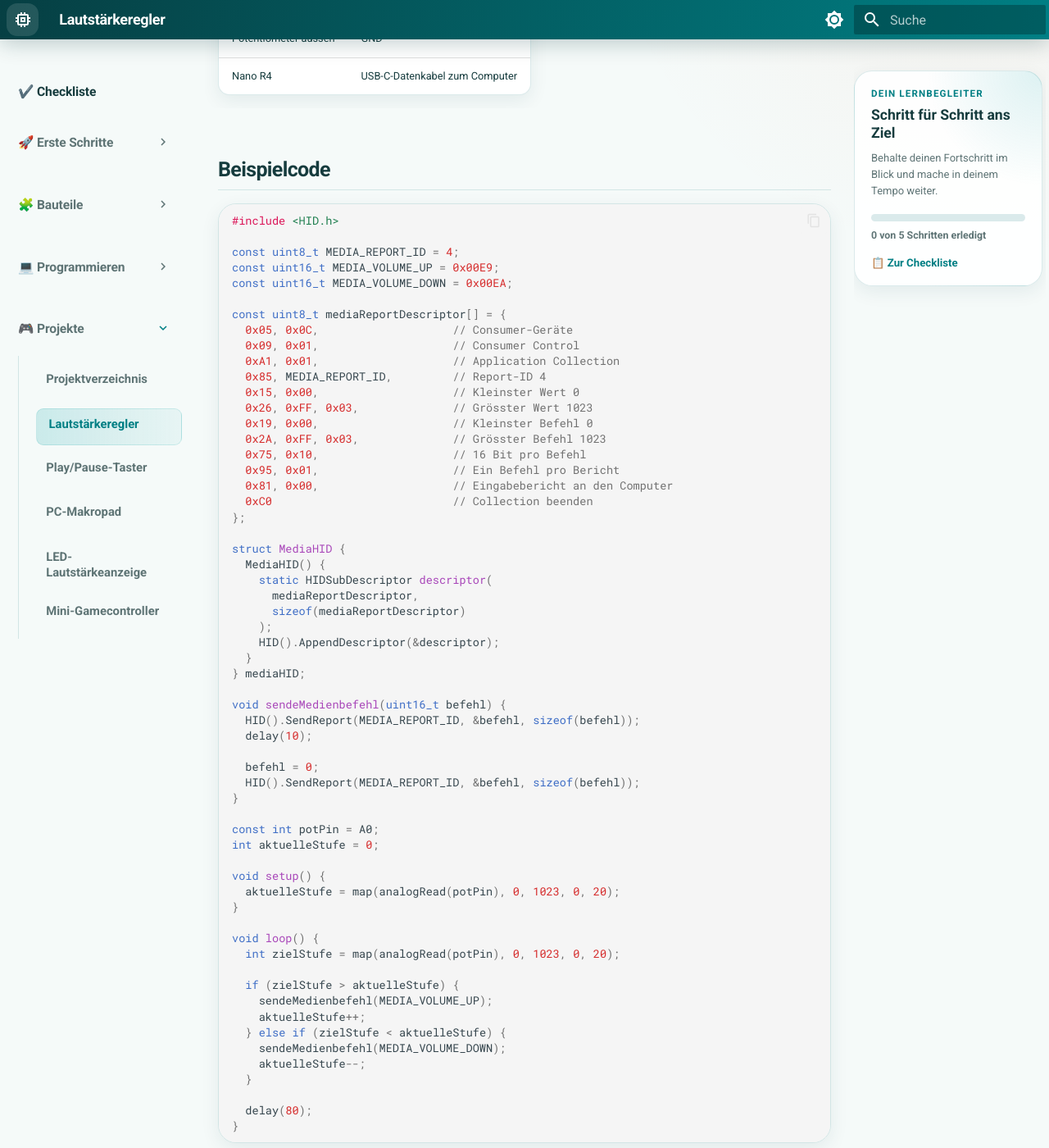
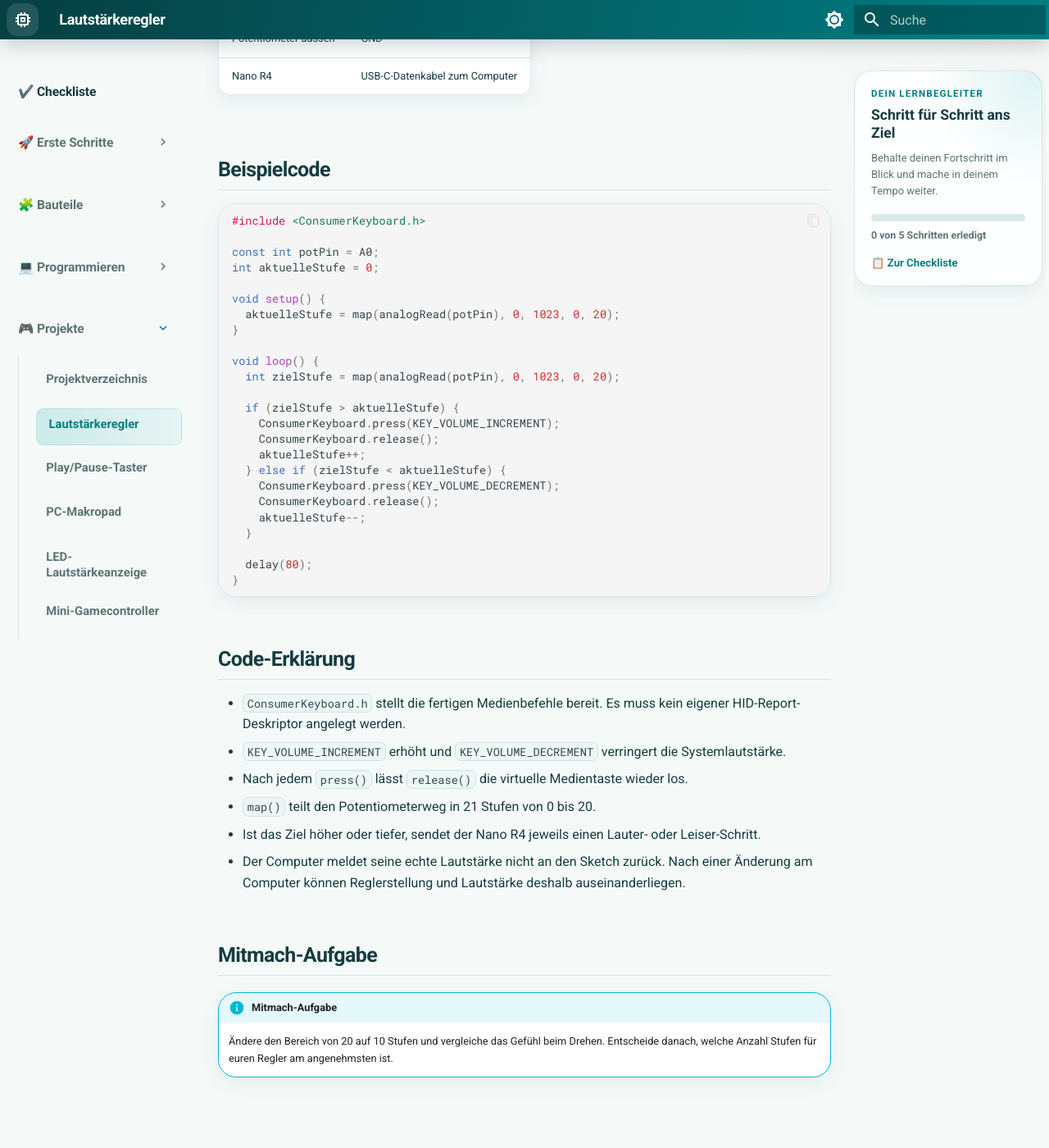
Before and after one commit to reflxlab/HID-Manual, an MkDocs documentation site: the page built from docs/projekte/lautstaerke.md, in a window 1280 px wide and 1400 px high, scrolled down 696 px. Shown: the whole window at 82% size. Built offline with MkDocs 1.6.1 and Material for MkDocs 9.7.7, drawn with Linux system fonts in a browser that asks for light colours; some of the changed text lies outside the part shown.

Commit message:
Projects updated

````diff
--- a/docs/projekte/lautstaerke.md
+++ b/docs/projekte/lautstaerke.md
@@ -2,7 +2,7 @@
 
 Ein Potentiometer steuert die Lautstärke des Computers, indem der Nano R4 standardisierte Consumer-Control-Befehle über USB-C sendet. Die Stellung ist dabei nicht absolut: Der Sketch sendet nur schrittweise **lauter** oder **leiser**.
 
-Der Sketch verwendet die im Nano-R4-Boardpaket enthaltene Bibliothek `HID.h`. Eine zusätzliche HID-Bibliothek muss nicht installiert werden.
+Der Sketch verwendet ausschließlich `ConsumerKeyboard.h`. Es sind weder ein eigener HID-Report-Deskriptor noch selbst angelegte Bibliotheksdateien nötig.
 
 !!! info "Verhalten prüfen"
 
@@ -20,44 +20,7 @@ Der Sketch verwendet die im Nano-R4-Boardpaket enthaltene Bibliothek `HID.h`. Ei
 ## Beispielcode
 
 ```cpp
-#include <HID.h>
-
-const uint8_t MEDIA_REPORT_ID = 4;
-const uint16_t MEDIA_VOLUME_UP = 0x00E9;
-const uint16_t MEDIA_VOLUME_DOWN = 0x00EA;
-
-const uint8_t mediaReportDescriptor[] = {
-  0x05, 0x0C,                    // Consumer-Geräte
-  0x09, 0x01,                    // Consumer Control
-  0xA1, 0x01,                    // Application Collection
-  0x85, MEDIA_REPORT_ID,         // Report-ID 4
-  0x15, 0x00,                    // Kleinster Wert 0
-  0x26, 0xFF, 0x03,              // Grösster Wert 1023
-  0x19, 0x00,                    // Kleinster Befehl 0
-  0x2A, 0xFF, 0x03,              // Grösster Befehl 1023
-  0x75, 0x10,                    // 16 Bit pro Befehl
-  0x95, 0x01,                    // Ein Befehl pro Bericht
-  0x81, 0x00,                    // Eingabebericht an den Computer
-  0xC0                           // Collection beenden
-};
-
-struct MediaHID {
-  MediaHID() {
-    static HIDSubDescriptor descriptor(
-      mediaReportDescriptor,
-      sizeof(mediaReportDescriptor)
-    );
-    HID().AppendDescriptor(&descriptor);
-  }
-} mediaHID;
-
-void sendeMedienbefehl(uint16_t befehl) {
-  HID().SendReport(MEDIA_REPORT_ID, &befehl, sizeof(befehl));
-  delay(10);
-
-  befehl = 0;
-  HID().SendReport(MEDIA_REPORT_ID, &befehl, sizeof(befehl));
-}
+#include <ConsumerKeyboard.h>
 
 const int potPin = A0;
 int aktuelleStufe = 0;
@@ -70,10 +33,12 @@ void loop() {
   int zielStufe = map(analogRead(potPin), 0, 1023, 0, 20);
 
   if (zielStufe > aktuelleStufe) {
-    sendeMedienbefehl(MEDIA_VOLUME_UP);
+    ConsumerKeyboard.press(KEY_VOLUME_INCREMENT);
+    ConsumerKeyboard.release();
     aktuelleStufe++;
   } else if (zielStufe < aktuelleStufe) {
-    sendeMedienbefehl(MEDIA_VOLUME_DOWN);
+    ConsumerKeyboard.press(KEY_VOLUME_DECREMENT);
+    ConsumerKeyboard.release();
     aktuelleStufe--;
   }
 
@@ -83,9 +48,9 @@ void loop() {
 
 ## Code-Erklärung
 
-- `HID.h` und `HIDSubDescriptor` stammen aus dem offiziellen Nano-R4-Boardpaket.
-- `mediaReportDescriptor` meldet den Nano R4 als Consumer-Control-Gerät an. Der Block beschreibt das USB-Datenformat und muss nicht auswendig gelernt werden.
-- `sendeMedienbefehl()` sendet eine virtuelle Medientaste und lässt sie danach wieder los.
+- `ConsumerKeyboard.h` stellt die fertigen Medienbefehle bereit. Es muss kein eigener HID-Report-Deskriptor angelegt werden.
+- `KEY_VOLUME_INCREMENT` erhöht und `KEY_VOLUME_DECREMENT` verringert die Systemlautstärke.
+- Nach jedem `press()` lässt `release()` die virtuelle Medientaste wieder los.
 - `map()` teilt den Potentiometerweg in 21 Stufen von 0 bis 20.
 - Ist das Ziel höher oder tiefer, sendet der Nano R4 jeweils einen Lauter- oder Leiser-Schritt.
 - Der Computer meldet seine echte Lautstärke nicht an den Sketch zurück. Nach einer Änderung am Computer können Reglerstellung und Lautstärke deshalb auseinanderliegen.
````
Also changed, not shown: docs/bauteile/hid.md (+2 -4 lines), docs/erste-schritte/installLibrary.md (+1 -1 lines), docs/projekte/play-pause.md (+7 -43 lines).
